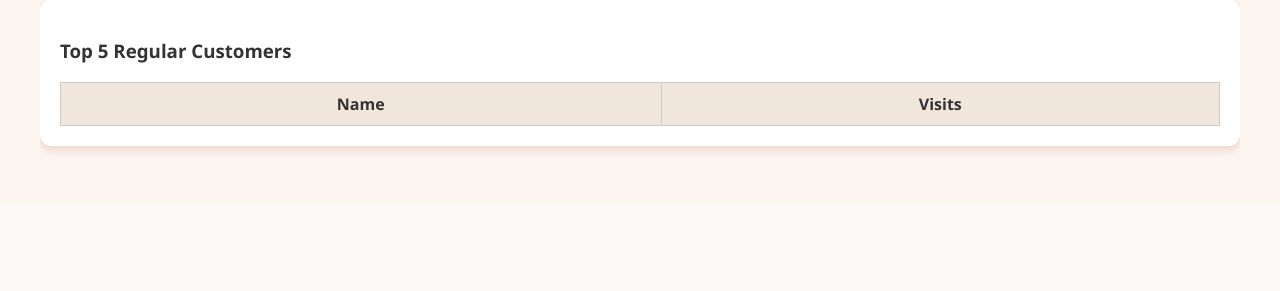
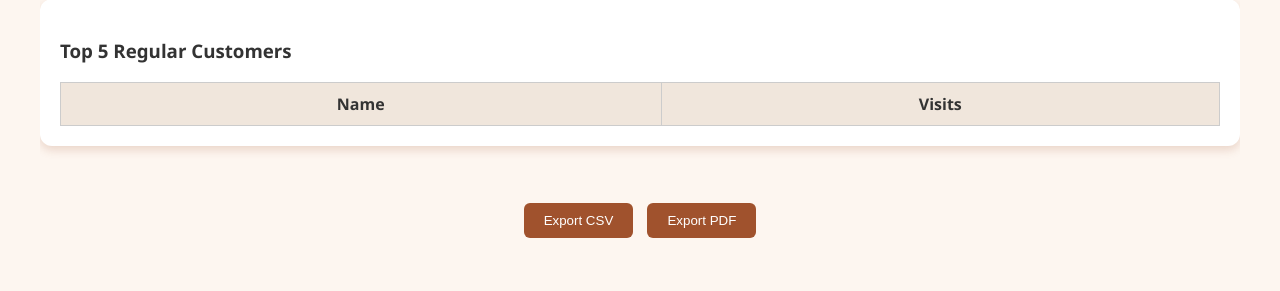
Before and after one commit to Yamunasri1810/-Smart-Restaurant-Order-Management-System, a Flask app: page /owner in a window 1280 px wide. Shown: the part 1749-2040 px from the top of the page. Before the commit the page ends 1905 px from the top, so only its background shows below. Run offline with Flask 3, Linux system fonts and the light colour scheme; data that the repository does not hold is empty.

Commit message:
owner.html

```diff
--- a/templates/owner.html
+++ b/templates/owner.html
@@ -1,3 +1,5 @@
+
+
 <!DOCTYPE html>
 <html lang="en">
 <head>
@@ -70,6 +72,20 @@
         th {
             background-color: #f0e6dc;
         }
+
+        .filters button {
+            margin: 5px;
+            padding: 10px 20px;
+            background-color: #a0522d;
+            color: white;
+            border: none;
+            border-radius: 6px;
+            cursor: pointer;
+        }
+
+        .filters button:hover {
+            background-color: #703a0f;
+        }
     </style>
 </head>
 <body>
@@ -103,6 +119,11 @@
                 <tbody id="topCustomers"></tbody>
             </table>
         </div>
+    </div>
+    <div class = 'filters'>
+        <br>
+    <button onclick="exportData('csv')">Export CSV</button>
+    <button onclick="exportData('pdf')">Export PDF</button>
     </div>
 
     <script>
@@ -158,7 +179,10 @@
                     });
                 });
         }
-
+        function exportData(type) {
+        const activePeriod = document.querySelector('.filters button.active')?.id?.split('-')[1] || 'week';
+        window.location.href = `/api/owner_data?period=${activePeriod}&export=${type}`;
+        }
         window.onload = () => loadDashboard('week');
     </script>
 </body>
```
